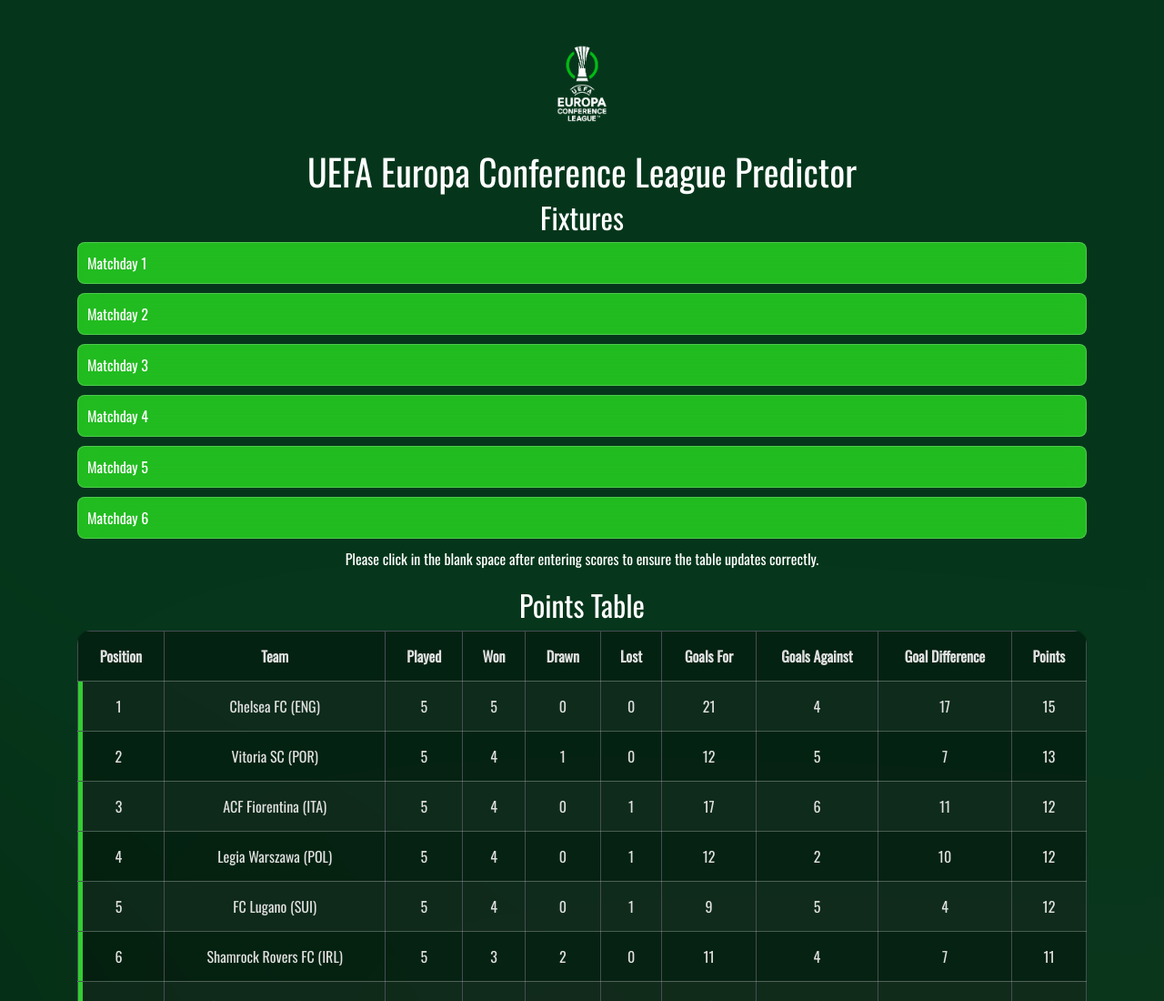
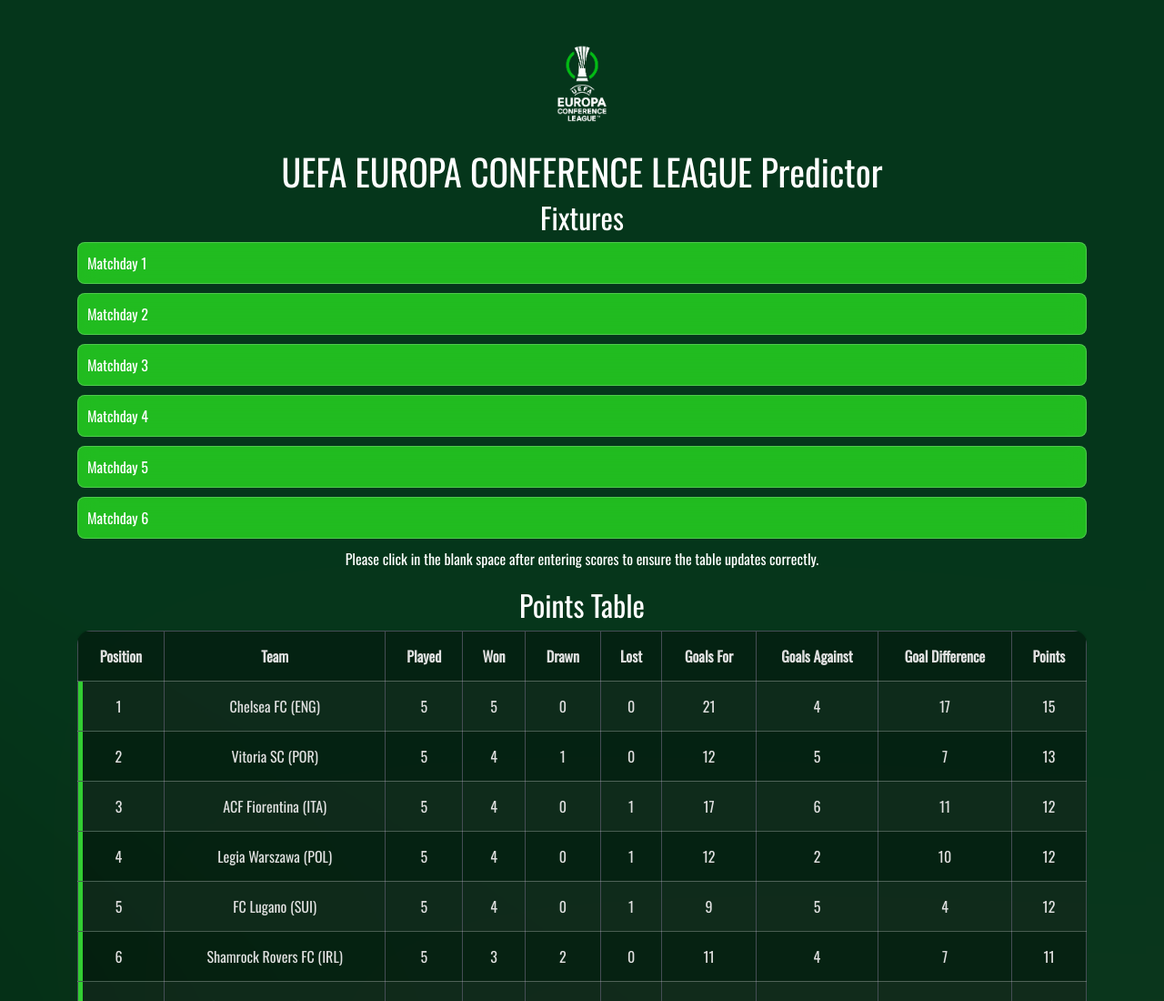
Before and after one commit to apex4710/conference-league-predictor, a plain HTML site: page index.html in a window 1280 px wide. Shown: the top 1100 px of the page at 91% size. Drawn offline with nearby package versions, Linux system fonts and the light colour scheme.

Commit message:
Update index.html

```diff
--- a/index.html
+++ b/index.html
@@ -372,7 +372,7 @@
         <div class="logo-container">
             <img src="images/uecl_logo.png" alt="UECL Logo" class="uecl-logo" />
         </div>
-        <h1>UEFA Europa Conference League Predictor</h1>
+        <h1>UEFA EUROPA CONFERENCE LEAGUE Predictor</h1>
         <h2>Fixtures</h2>
         <div id="fixtures"></div>
         <div class="note">
```
